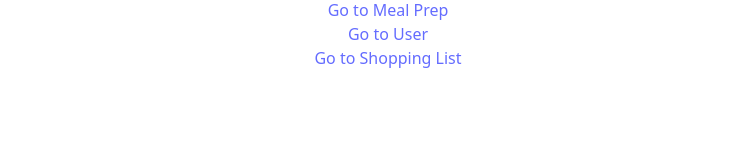
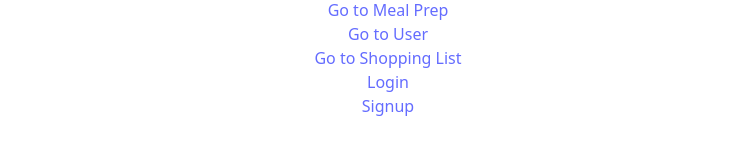
Before and after one commit to MimocaShelf/PantryTracker, a React (Vite) app: page / in a window 1280 px wide. Shown: the part 207-362 px from the top of the page, without its empty margins (272-1009 px from the left). Built offline with nearby package versions, Linux system fonts and the light colour scheme.

Commit message:
whoopsie daisies, my bad :(
deleted login and signup

```diff
--- a/src/home.jsx
+++ b/src/home.jsx
@@ -13,6 +13,8 @@ function Home() {
                 <li id="homeList"><Link to="/mealPrep">Go to Meal Prep</Link></li>
                 <li id="homeList"><Link to="/user">Go to User</Link></li>
                 <li id="homeList"><Link to="/shoppingList">Go to Shopping List</Link></li>
+                <li id="homeList"><Link to="/login">Login</Link></li>
+                <li id="homeList"><Link to="/signup">Signup</Link></li>
             </ul>
         </nav>
 
```
